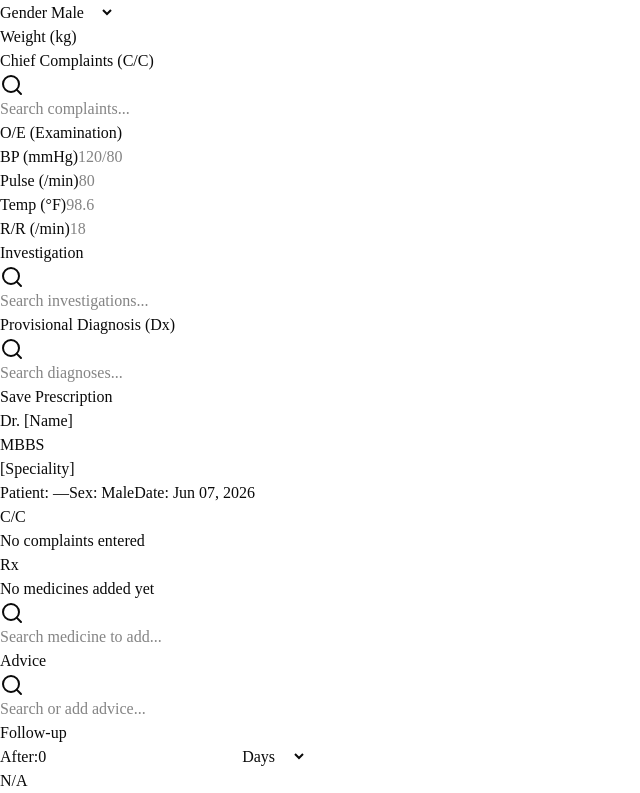
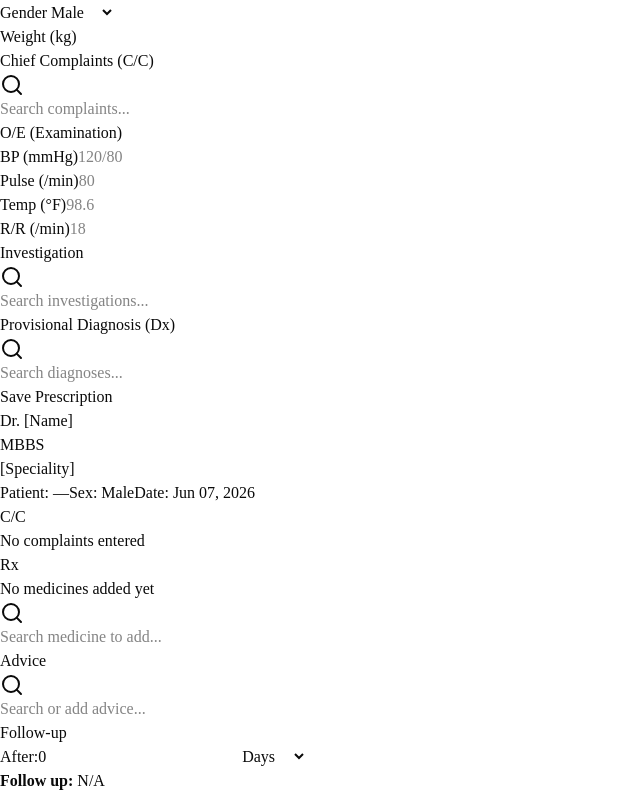
Before and after one commit to nrshafi/Prescription_Management, a React (Vite) app in the folder src/renderer/: page / in a window 1280 px wide. Shown: the part 342-1135 px from the top of the page, without its empty margins (0-640 px from the left). Built offline with nearby package versions, Linux system fonts and the light colour scheme.

Commit message:
Normalize follow-up formatting across prescription parsing, UI, and print output

```diff
--- a/src/renderer/src/lib/prescription-mapping.ts
+++ b/src/renderer/src/lib/prescription-mapping.ts
@@ -104,25 +104,28 @@ export function serializeOe(oe: OeValues, weight: string): string {
 
 export function parseFollowUp(content: string): { value: string; unit: string } {
   const trimmed = content.trim()
-  // "N/A" is the marker for a follow-up value of 0 (or no follow-up set).
-  if (/^n\/?a$/i.test(trimmed)) return { value: '0', unit: 'Days' }
+  // "Follow up: N/A" is the marker for a follow-up value of 0.
+  if (/^Follow up:\s*N\/?A$/i.test(trimmed)) return { value: '0', unit: 'Days' }
   // An empty section means the prescription was saved without a follow-up.
-  // Returning a default here would silently re-add "Follow-up after 7 Days"
+  // Returning a default here would silently re-add a follow-up value
   // every time an existing prescription is edited and saved.
   if (!trimmed) return { value: '', unit: 'Days' }
-  const after = /^After:\s*(\d+)\s+(\w+)/i.exec(trimmed)
+  const after = /^Follow up:\s*After\s+(\d+)\s+(\w+)/i.exec(trimmed)
   if (after) return { value: after[1], unit: after[2] }
-  const follow = /Follow-up after\s+(\d+)\s+(\w+)/i.exec(trimmed)
-  if (follow) return { value: follow[1], unit: follow[2] }
+  // Legacy formats from previous versions.
+  const legacyAfter = /^After:\s*(\d+)\s+(\w+)/i.exec(trimmed)
+  if (legacyAfter) return { value: legacyAfter[1], unit: legacyAfter[2] }
+  const legacyFollow = /Follow-up after\s+(\d+)\s+(\w+)/i.exec(trimmed)
+  if (legacyFollow) return { value: legacyFollow[1], unit: legacyFollow[2] }
   return { value: '', unit: 'Days' }
 }
 
 export function serializeFollowUp(value: string, unit: string): string {
   const trimmed = value.trim()
-  // 0 (or empty) renders as "N/A" so the section stays visible but is
-  // clearly indicating there is no scheduled follow-up.
-  if (!trimmed || trimmed === '0') return 'N/A'
-  return `Follow-up after ${trimmed} ${unit}`
+  // 0 (or empty) renders as "Follow up: N/A" so the section stays visible
+  // but is clearly indicating there is no scheduled follow-up.
+  if (!trimmed || trimmed === '0') return 'Follow up: N/A'
+  return `Follow up: After ${trimmed} ${unit}`
 }
 
 function emptySections(): PrescriptionSectionInput[] {
--- a/src/renderer/src/pages/NewPrescription.tsx
+++ b/src/renderer/src/pages/NewPrescription.tsx
@@ -1009,16 +1009,10 @@ export function NewPrescription({
                   </div>
                   {ui.followUpValue !== '' && (
                     <p className="mt-1 text-sm">
-                      {ui.followUpValue === '0' ? (
-                        'N/A'
-                      ) : (
-                        <>
-                          Follow-up after{' '}
-                          <strong>
-                            {ui.followUpValue} {ui.followUpUnit}
-                          </strong>
-                        </>
-                      )}
+                      <strong>Follow up:</strong>{' '}
+                      {ui.followUpValue === '0'
+                        ? 'N/A'
+                        : `After ${ui.followUpValue} ${ui.followUpUnit}`}
                     </p>
                   )}
                 </div>
--- a/src/renderer/src/pages/PrintRenderer.tsx
+++ b/src/renderer/src/pages/PrintRenderer.tsx
@@ -43,6 +43,17 @@ function SectionLines({
         // biome-ignore lint/suspicious/noArrayIndexKey: lines are static print text and may repeat
         return <p key={`${sectionId}-${index}`}>{line}</p>
       })}
+    </div>
+  )
+}
+
+function FollowUpLine({ content }: { content: string | null | undefined }): React.JSX.Element {
+  const line = lines(content)[0] ?? ''
+  return (
+    <div className="mt-1 space-y-1 leading-5">
+      <p>
+        <strong>Follow up:</strong> {line.replace(/^Follow up:\s*/i, '')}
+      </p>
     </div>
   )
 }
@@ -268,10 +279,16 @@ export function PrintRenderer({ prescriptionId }: PrintRendererProps): React.JSX
               )
               .map((section) => (
                 <section key={section.id} className="mt-6 text-sm">
-                  <h2 className="font-sans text-xs font-bold tracking-[0.18em] uppercase">
-                    {SECTION_LABELS[section.sectionType]}
-                  </h2>
-                  <SectionLines sectionId={section.id} content={section.content} />
+                  {section.sectionType !== 'Follow Up' && (
+                    <h2 className="font-sans text-xs font-bold tracking-[0.18em] uppercase">
+                      {SECTION_LABELS[section.sectionType]}
+                    </h2>
+                  )}
+                  {section.sectionType === 'Follow Up' ? (
+                    <FollowUpLine content={section.content} />
+                  ) : (
+                    <SectionLines sectionId={section.id} content={section.content} />
+                  )}
                 </section>
               ))}
           </section>
```
